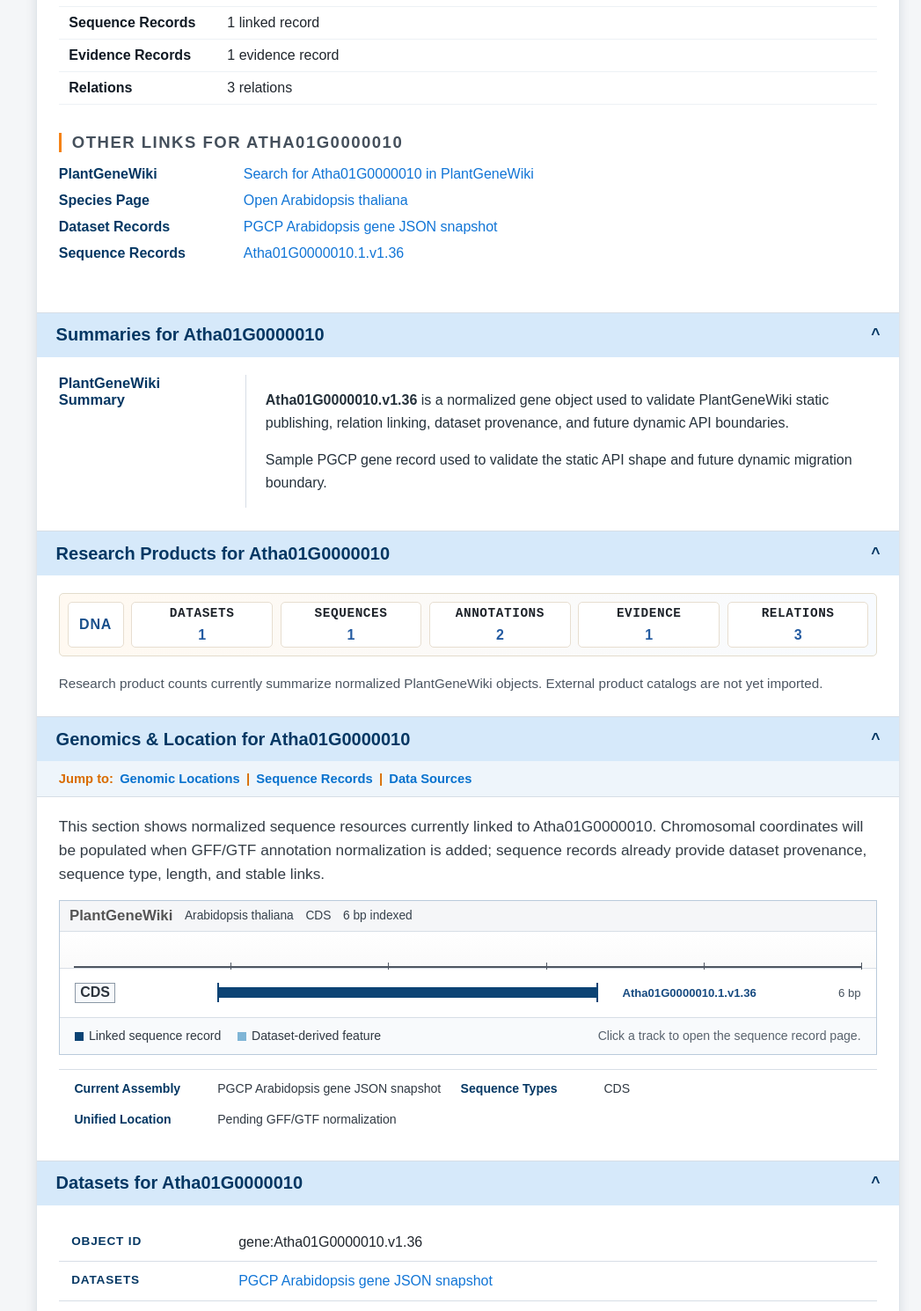
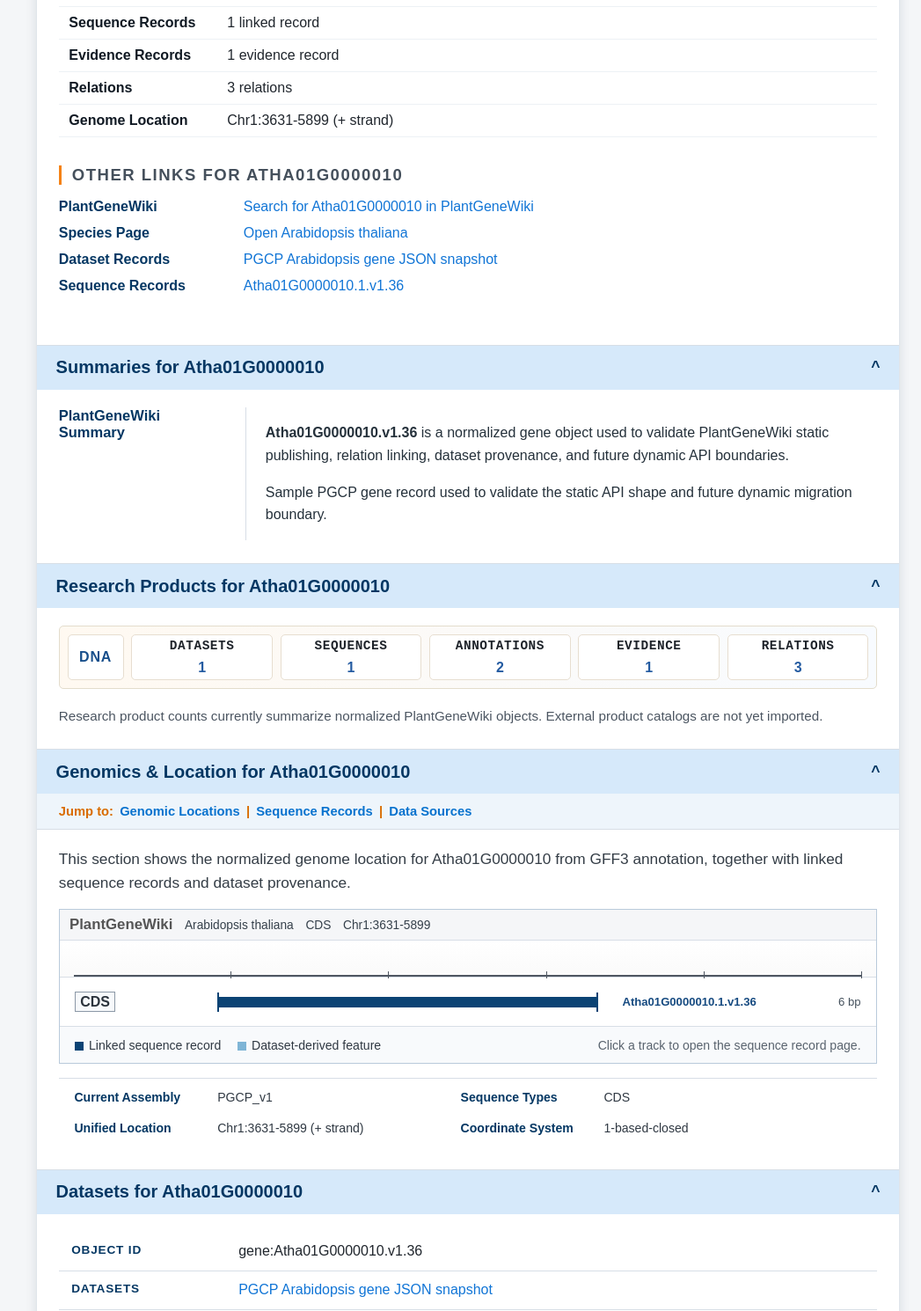
Before and after one commit to nebuscar/PlantGeneWiki, an Astro site in the folder apps/web/: page /genes/Atha01G0000010.v1.36 in a window 1280 px wide. Shown: the part 1145-2635 px from the top of the page at 88% size, without its empty margins (233-1280 px from the left). Built offline with nearby package versions, Linux system fonts and the light colour scheme; Astro itself is replaced by a stand-in of ours.

Commit message:
Show normalized GFF location on gene page

```diff
--- a/apps/web/public/data/api/genes/Atha01G0000010.v1.36.json
+++ b/apps/web/public/data/api/genes/Atha01G0000010.v1.36.json
@@ -1,10 +1,4 @@
 {
-  "object_id": "gene:Atha01G0000010.v1.36",
-  "object_type": "Gene",
-  "id": "Atha01G0000010.v1.36",
-  "name": "Atha01G0000010.v1.36",
-  "species": "arabidopsis_thaliana",
-  "description": "Sample PGCP gene record used to validate the static API shape and future dynamic migration boundary.",
   "aliases": [
     "Atha01G0000010.1"
   ],
@@ -15,35 +9,49 @@
   "datasets": [
     "dataset:pgcp_atha_gene_json_202606"
   ],
+  "description": "Sample PGCP gene record used to validate the static API shape and future dynamic migration boundary.",
+  "evidence_records": [
+    {
+      "claim": "PGCP provides raw gene-level JSON and ortholog information for this gene.",
+      "confidence": "medium",
+      "evidence_id": "evidence:pgcp:Atha01G0000010.v1.36",
+      "evidence_type": "external_database_record",
+      "review_status": "machine_extracted",
+      "source": "PGCP API",
+      "source_dataset": "dataset:pgcp_atha_gene_json_202606"
+    }
+  ],
+  "genome_location": {
+    "assembly": "PGCP_v1",
+    "coordinate_system": "1-based-closed",
+    "end": 5899,
+    "seqid": "Chr1",
+    "start": 3631,
+    "strand": "+"
+  },
+  "id": "Atha01G0000010.v1.36",
+  "name": "Atha01G0000010.v1.36",
+  "object_id": "gene:Atha01G0000010.v1.36",
+  "object_type": "Gene",
   "related_objects": [
     {
+      "label": "Arabidopsis thaliana",
+      "predicate": "belongs_to_species",
       "source": "gene:Atha01G0000010.v1.36",
-      "predicate": "belongs_to_species",
-      "target": "species:arabidopsis_thaliana",
-      "label": "Arabidopsis thaliana"
+      "target": "species:arabidopsis_thaliana"
     },
     {
+      "label": "PGCP Arabidopsis gene JSON snapshot",
+      "predicate": "provided_by_dataset",
       "source": "gene:Atha01G0000010.v1.36",
-      "predicate": "provided_by_dataset",
-      "target": "dataset:pgcp_atha_gene_json_202606",
-      "label": "PGCP Arabidopsis gene JSON snapshot"
+      "target": "dataset:pgcp_atha_gene_json_202606"
     },
     {
+      "label": "Atha01G0000010.1.v1.36",
+      "predicate": "has_sequence",
       "source": "gene:Atha01G0000010.v1.36",
-      "predicate": "has_sequence",
-      "target": "seq:pgcp:arabidopsis_thaliana:pgcp_atha_gene_json_202606:Atha01G0000010.1.v1.36",
-      "label": "Atha01G0000010.1.v1.36"
+      "target": "seq:pgcp:arabidopsis_thaliana:pgcp_atha_gene_json_202606:Atha01G0000010.1.v1.36"
     }
   ],
-  "evidence_records": [
-    {
-      "evidence_id": "evidence:pgcp:Atha01G0000010.v1.36",
-      "source": "PGCP API",
-      "claim": "PGCP provides raw gene-level JSON and ortholog information for this gene.",
-      "evidence_type": "external_database_record",
-      "confidence": "medium",
-      "review_status": "machine_extracted",
-      "source_dataset": "dataset:pgcp_atha_gene_json_202606"
-    }
-  ]
+  "species": "arabidopsis_thaliana"
 }
--- a/apps/web/src/pages/genes/[id].astro
+++ b/apps/web/src/pages/genes/[id].astro
@@ -25,6 +25,10 @@
 const sequenceTotalLength = linkedSequenceRecords.reduce((total, record) => total + (record.length ?? 0), 0);
 const sequenceTypes = Array.from(new Set(linkedSequenceRecords.map((record) => record.sequence_type))).filter(Boolean);
 const primaryDataset = linkedDatasets[0];
+const genomeLocation = item.genome_location;
+const formattedGenomeLocation = genomeLocation ? `${genomeLocation.seqid}:${genomeLocation.start}-${genomeLocation.end}` : "Pending GFF/GTF normalization";
+const genomeLocationLabel = genomeLocation ? `${formattedGenomeLocation} (${genomeLocation.strand} strand)` : formattedGenomeLocation;
+const coordinateSystem = genomeLocation?.coordinate_system ?? "Not available";
 const permanentFields = [
   { label: "Symbol", value: item.name || shortGeneId },
   { label: "Object ID", value: item.object_id },
@@ -35,7 +39,8 @@
   { label: "Primary Dataset", value: primaryDataset?.name ?? "No primary dataset linked", href: primaryDataset ? `/datasets/${primaryDataset.id}` : undefined },
   { label: "Sequence Records", value: `${sequenceCount} linked record${sequenceCount === 1 ? "" : "s"}` },
   { label: "Evidence Records", value: `${evidenceCount} evidence record${evidenceCount === 1 ? "" : "s"}` },
-  { label: "Relations", value: `${relationCount} relation${relationCount === 1 ? "" : "s"}` }
+  { label: "Relations", value: `${relationCount} relation${relationCount === 1 ? "" : "s"}` },
+  { label: "Genome Location", value: genomeLocationLabel }
 ];
 const researchTiles = [
   { label: "DATASETS", value: datasetCount },
@@ -245,14 +250,16 @@
         <div class="jump-row">Jump to: <a href="#genomic-summary">Genomic Locations</a><span>|</span><a href="#sequence-browser">Sequence Records</a><span>|</span><a href="#datasets">Data Sources</a></div>
         <div class="card-section-body">
           <p class="section-intro">
-            This section shows normalized sequence resources currently linked to {shortGeneId}. Chromosomal coordinates will be populated when GFF/GTF annotation normalization is added; sequence records already provide dataset provenance, sequence type, length, and stable links.
+            {genomeLocation
+              ? <>This section shows the normalized genome location for {shortGeneId} from GFF3 annotation, together with linked sequence records and dataset provenance.</>
+              : <>This section shows normalized sequence resources currently linked to {shortGeneId}. Chromosomal coordinates will be populated when GFF/GTF annotation normalization is added; sequence records already provide dataset provenance, sequence type, length, and stable links.</>}
           </p>
           <div class="sequence-browser" id="sequence-browser">
             <div class="browser-toolbar">
               <strong>PlantGeneWiki</strong>
               <span>{speciesRecord?.name ?? item.species}</span>
               <span>{sequenceTypes.join(", ") || "sequence records"}</span>
-              <span>{sequenceTotalLength.toLocaleString()} bp indexed</span>
+              <span>{genomeLocation ? formattedGenomeLocation : `${sequenceTotalLength.toLocaleString()} bp indexed`}</span>
             </div>
             <div class="browser-ruler" aria-hidden="true">
               <span></span><span></span><span></span><span></span><span></span>
@@ -276,7 +283,7 @@
           <div class="location-summary" id="genomic-summary">
             <div>
               <strong>Current Assembly</strong>
-              <span>{primaryDataset?.name ?? "No assembly dataset linked"}</span>
+              <span>{genomeLocation?.assembly ?? primaryDataset?.name ?? "No assembly dataset linked"}</span>
             </div>
             <div>
               <strong>Sequence Types</strong>
@@ -284,7 +291,11 @@
             </div>
             <div>
               <strong>Unified Location</strong>
-              <span>Pending GFF/GTF normalization</span>
+              <span>{genomeLocationLabel}</span>
+            </div>
+            <div>
+              <strong>Coordinate System</strong>
+              <span>{coordinateSystem}</span>
             </div>
           </div>
         </div>
```
Also changed, not shown: apps/web/src/lib/api-data.ts (+10 -0 lines), 2 other files.
